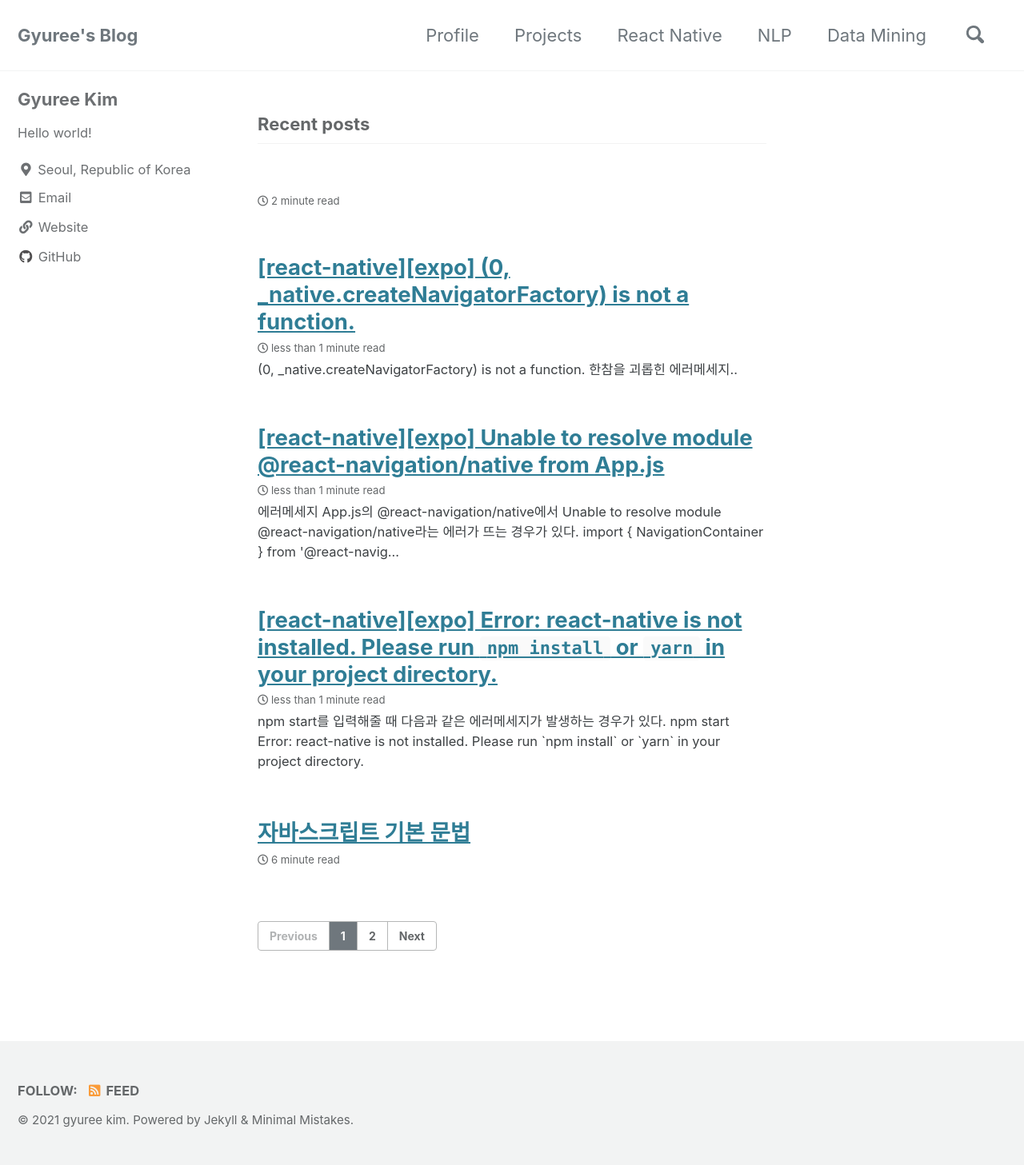
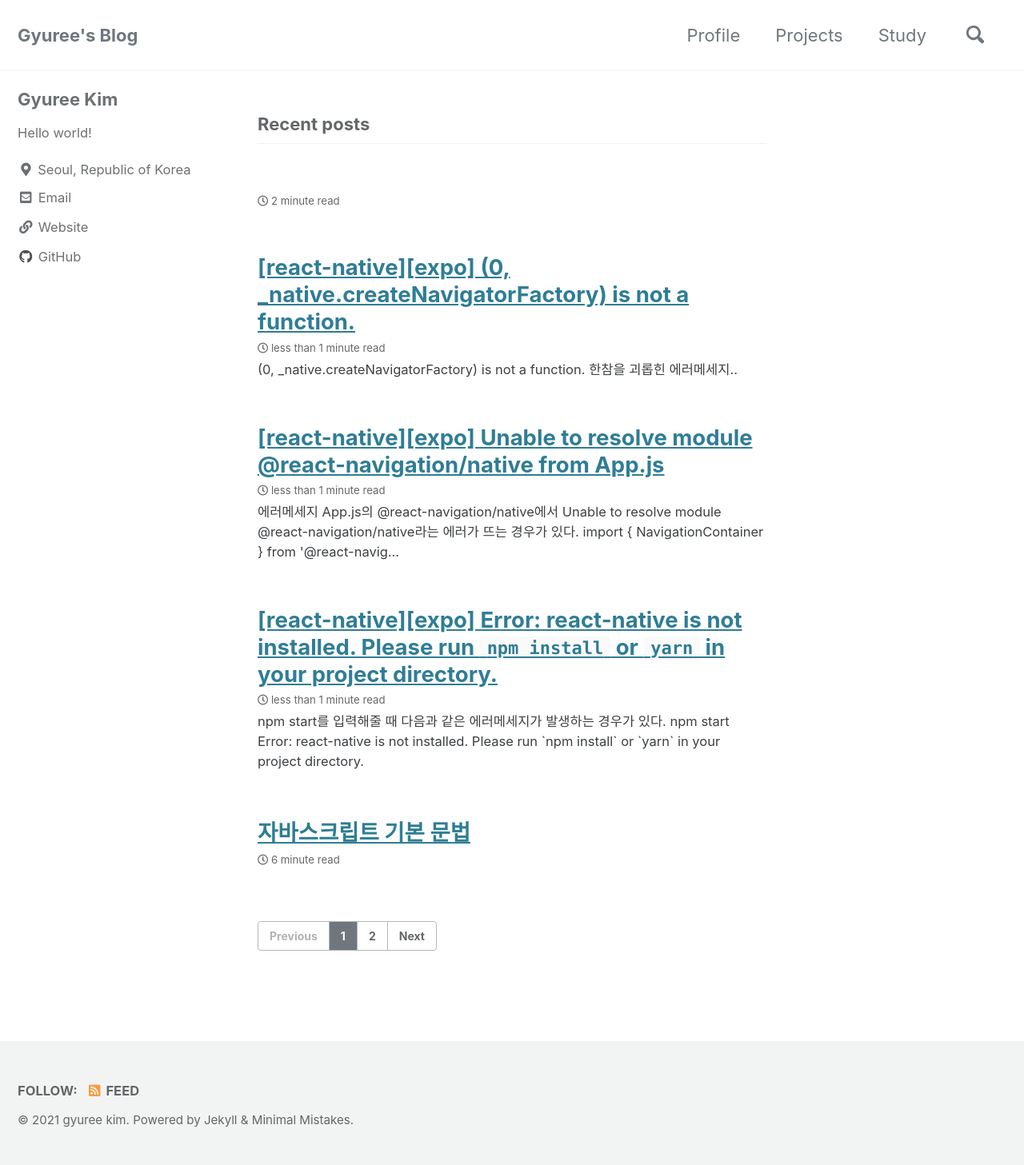
Before and after one commit to gyuree-kim/gyuree-kim.github.io, a Jekyll site: the page built from index.html, in a window 1280 px wide. Shown: the whole page at 80% size. Built offline with Jekyll 4.4.1, drawn with Linux system fonts in a browser that asks for light colours; cached includes are drawn as plain includes; the list of posts is cut into pages by our own code.

Commit message:
Hide personal info before publishing

```diff
--- a/_data/navigation.yml
+++ b/_data/navigation.yml
@@ -4,9 +4,9 @@ main:
     url: /profile/
   - title: "Projects"
     url: /projects/
-  - title: "React Native"
+  - title: "Study"
     url: /app/
-  - title: "NLP"
-    url: /nlp/
-  - title: "Data Mining"
-    url: /data-mining/
+  # - title: "NLP"
+  #   url: /nlp/
+  # - title: "Data Mining"
+  #   url: /data-mining/
```
Also changed, not shown: _pages/profile.md (+2 -2 lines).
